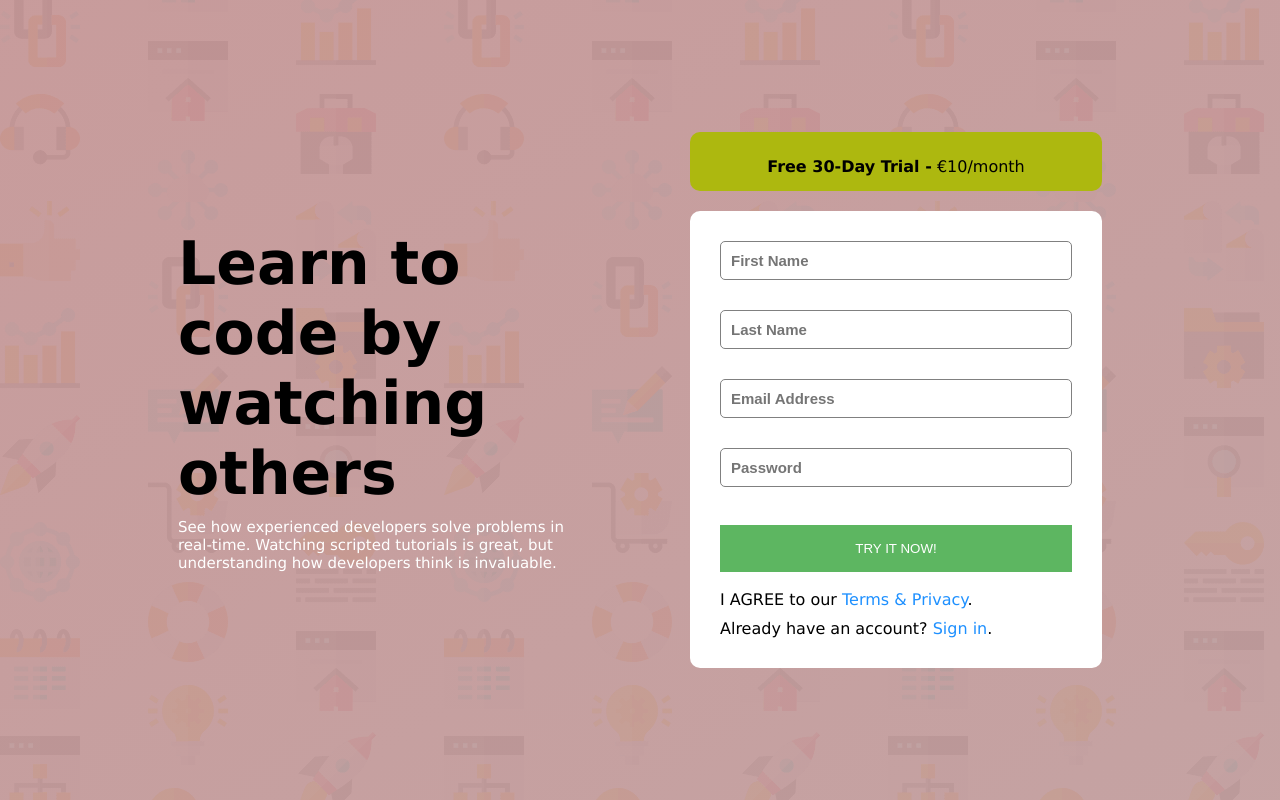
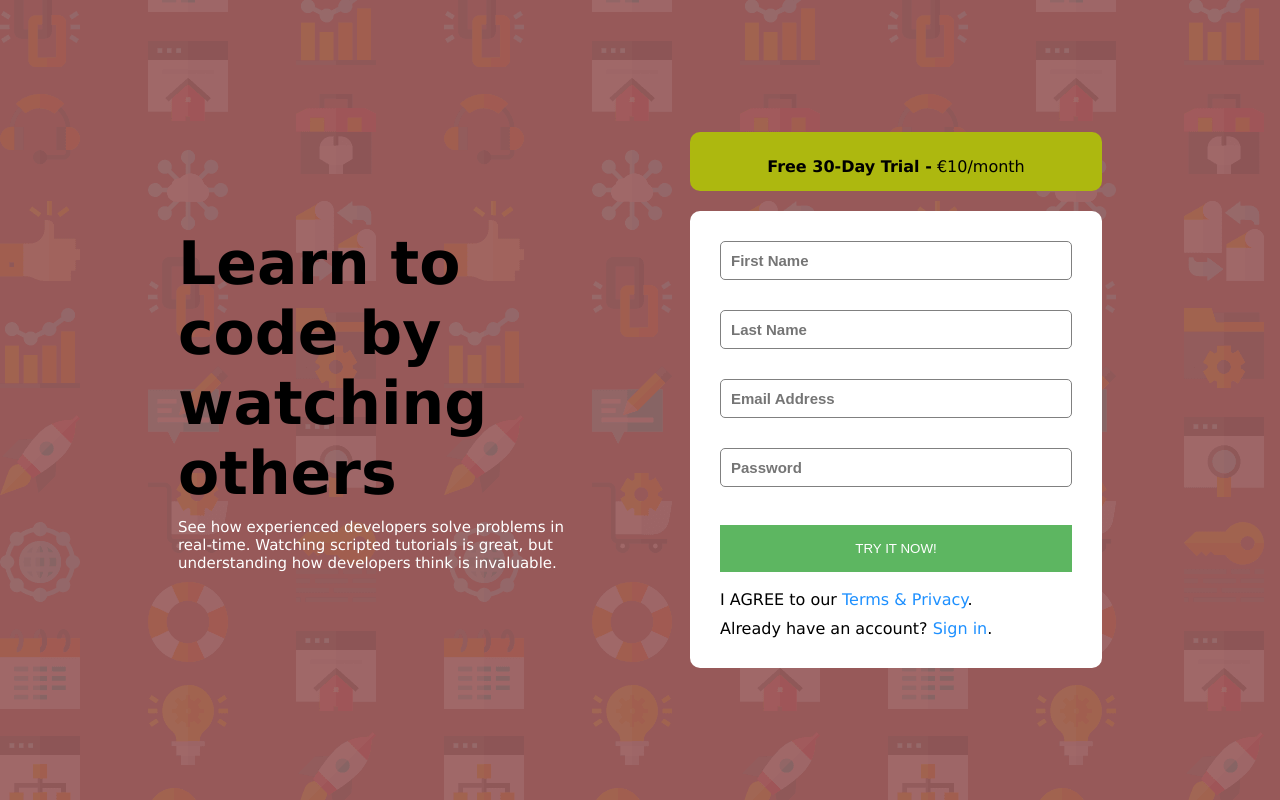
Before and after one commit to ArslanRama/FEMIO-SIGN-UP, a plain HTML site: page index.html in a window 1280 px wide. Drawn offline with Linux system fonts and the light colour scheme.

Commit message:
color commit

```diff
--- a/style.css
+++ b/style.css
@@ -15,10 +15,10 @@ html {
 /* styles */
 
 body {
-     background-image: linear-gradient(to right bottom, rgba(145, 57, 57, 0.5), rgba(139, 71, 71, 0.5)), url(./img/bg-intro-desktop.png);
+    background-color: hsl(0, 26%, 47%);
     background-size: cover;
     font-size: 1.6rem;
-    background-color: hsl(255, 122, 105);
+    background-image: url(./img/bg-intro-desktop.png);
 }
 
 .high-light {
```
